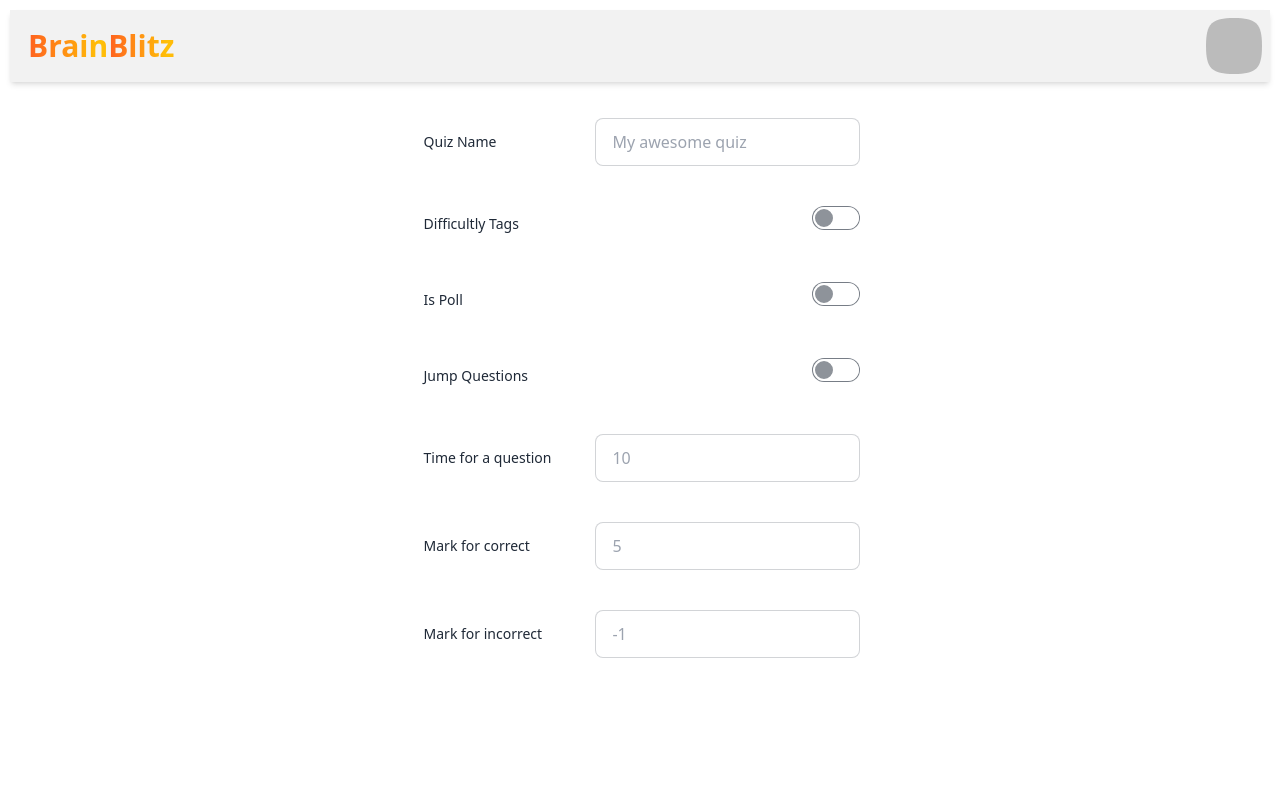
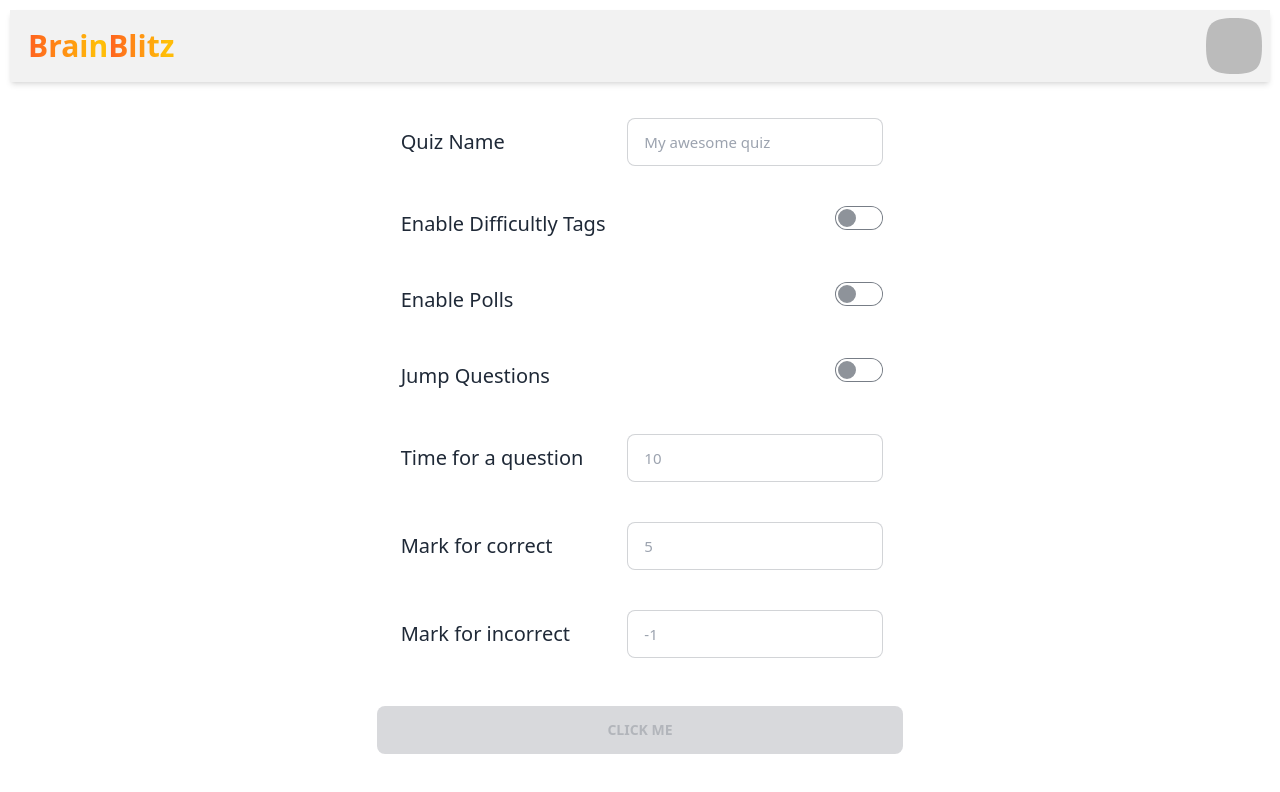
Before and after one commit to JeelRajodiya/brain-blitz, a Next.js app: page /NewQuiz in a window 1280 px wide. Shown: the top 792 px of the page. Built offline with nearby package versions, Linux system fonts and the light colour scheme; no server answers; sample sign-in values are in the browser's storage.

Commit message:
added the button in a flashy way, not in pos yet

```diff
--- a/pages/NewQuiz.tsx
+++ b/pages/NewQuiz.tsx
@@ -2,85 +2,105 @@ import Layout from "./Layout";
 import * as React from "react";
 
 export default function NewQuiz() {
-	// "title": "Sample Quiz",
+	const [quizName, setQuizName] = React.useState("");
 
-	// "difficultyTags": true,
-	// "isPoll": false,
-	// "jumpQuestions": true,
-	// "timeForAQuestion": 10,
-	// "markForCorrect": 5,
-	// "markForIncorrect": -1
+	const handleQuizNameChange = (event) => {
+		setQuizName(event.target.value);
+	};
+
+	const handleClick = () => {
+		if (quizName) {
+			// Perform the desired action when the button is clicked and quizName has data
+			console.log("Button clicked!");
+		}
+	};
 	return (
 		// @ts-ignore
 		<Layout pageTitle={"New Quiz"}>
-			<div className="flex flex-col" >
+			<div className="flex flex-col ">
 				<div className="flex justify-between">
 					<label className="label m-5">
-						<span className="label-text">Quiz Name</span>
+						<span className=" txtf label-text">Quiz Name</span>
 					</label>
 					<input
 						type="text"
 						placeholder="My awesome quiz"
-						className=" m-5 input input-bordered"
+						className="txtin m-5 input input-bordered"
+						value={quizName}
+						onChange={handleQuizNameChange}
 					/>
 				</div>
 				<div className="flex justify-between">
 					<label className="label m-5">
-						<span className="label-text">Difficultly Tags </span>
+						<span className=" txtf label-text">
+							Enable Difficultly Tags{" "}
+						</span>
 					</label>
 					<input
 						type="checkbox"
-						className="toggle toggle-accent m-5"
+						className="toggle toggle-md toggle-accent m-5"
 					/>
 				</div>
 				<div className="flex justify-between">
 					<label className="label m-5">
-						<span className="label-text">Is Poll </span>
+						<span className=" txtf label-text">Enable Polls </span>
 					</label>
 					<input
 						type="checkbox"
-						className="toggle toggle-accent m-5"
+						className="toggle toggle-md toggle-accent m-5"
 					/>
 				</div>
 				<div className="flex justify-between">
 					<label className="label m-5">
-						<span className="label-text">Jump Questions </span>
+						<span className=" txtf label-text">
+							Jump Questions{" "}
+						</span>
 					</label>
 					<input
 						type="checkbox"
-						className="toggle toggle-accent m-5"
+						className="toggle toggle-md toggle-accent m-5"
 					/>
 				</div>
 				<div className="flex justify-between">
 					<label className="label m-5">
-						<span className="label-text">Time for a question </span>
+						<span className=" txtf label-text">
+							Time for a question{" "}
+						</span>
 					</label>
 					<input
 						type="number"
 						placeholder="10"
-						className=" m-5 input input-bordered"
+						className=" m-5 txtin input input-bordered"
 					/>
 				</div>
 				<div className="flex justify-between">
 					<label className="label m-5">
-						<span className="label-text">Mark for correct </span>
+						<span className=" txtf label-text">
+							Mark for correct{" "}
+						</span>
 					</label>
 					<input
 						type="number"
 						placeholder="5"
-						className=" m-5 input input-bordered"
+						className=" m-5 input txtin input-bordered"
 					/>
 				</div>
 				<div className="flex justify-between">
 					<label className="label m-5">
-						<span className="label-text">Mark for incorrect </span>
+						<span className=" txtf label-text">
+							Mark for incorrect{" "}
+						</span>
 					</label>
 					<input
 						type="number"
 						placeholder="-1"
-						className=" m-5 input input-bordered"
+						className=" m-5 input txtin input-bordered"
 					/>
 				</div>
+
+				<button className="btn mt-7" disabled={!quizName}>
+					Click Me
+				</button>
 			</div>
 		</Layout>
 	);
--- a/styles/global.css
+++ b/styles/global.css
@@ -102,5 +102,9 @@
 
 /* ----------------- NEW QUIZ FORM --------------------- */
 .txtf{
-  font-size: x-large;
+  font-size: 20px;
 }
+
+.txtin{
+  font-size: 15px;
+}
```
